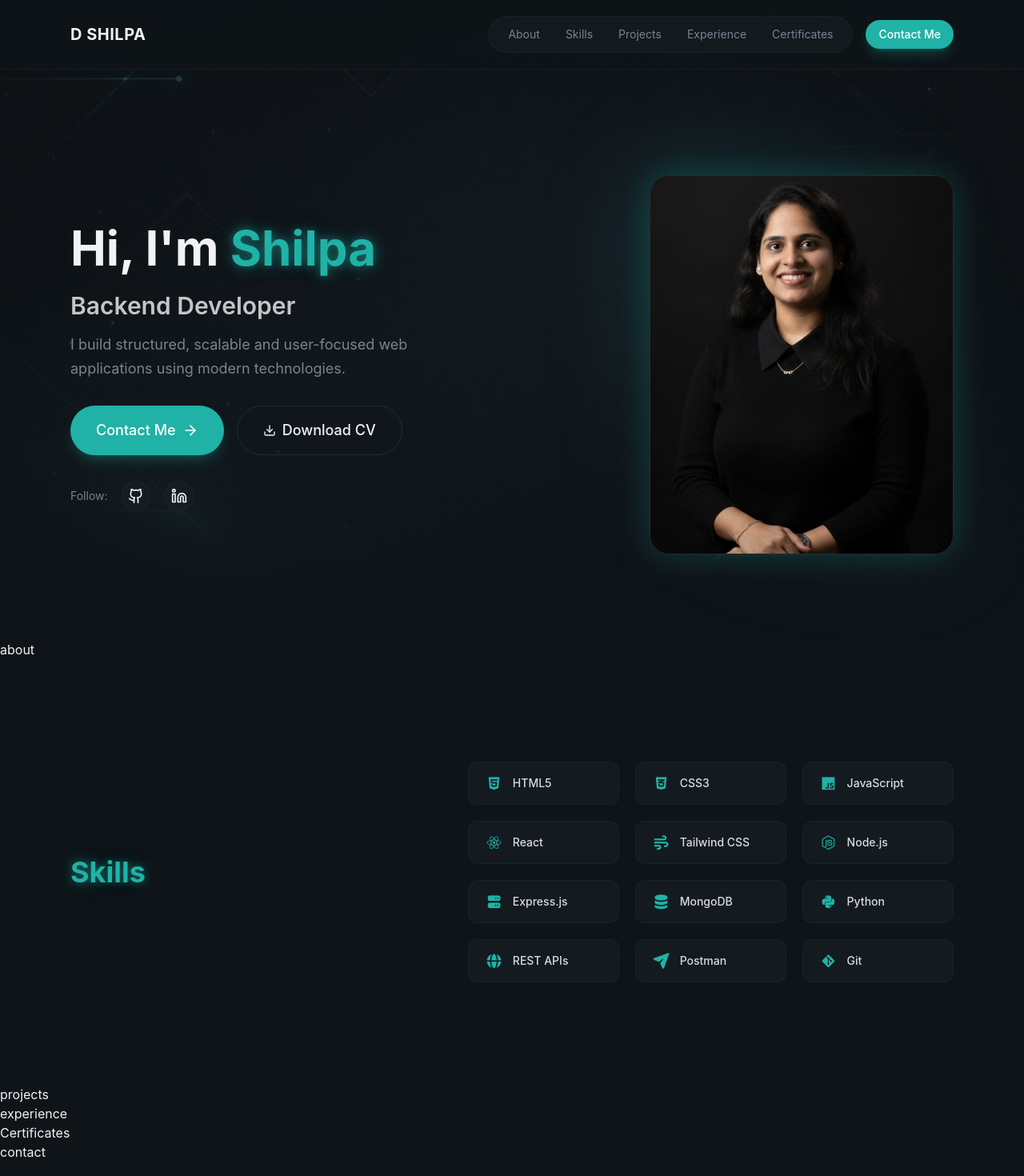
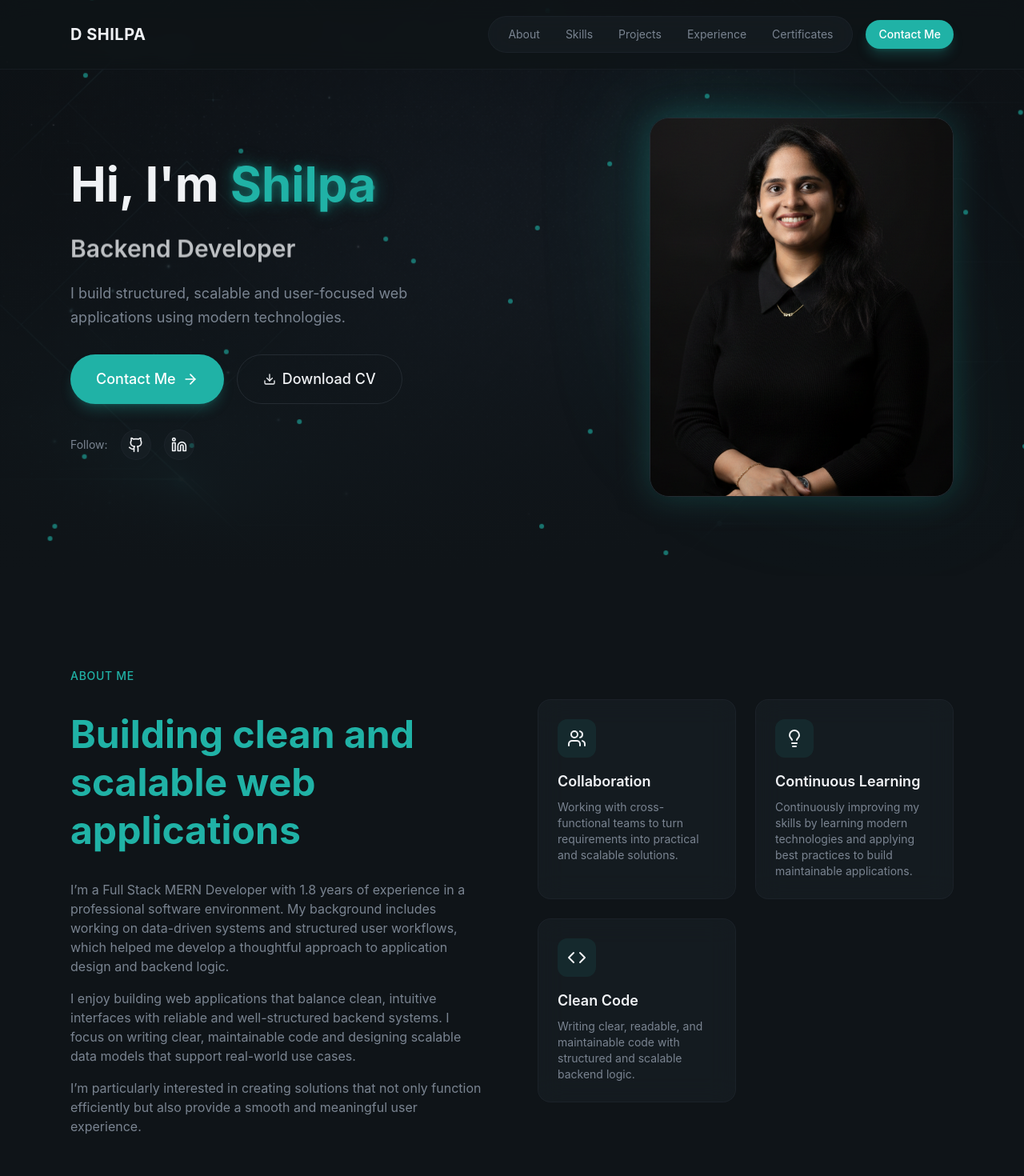
Before and after one commit to shilpad04/D-Shilpa-Portfolio, a React (Vite) app: page / in a window 1280 px wide. Shown: the top 1470 px of the page at 80% size. Built offline with nearby package versions, Linux system fonts and the light colour scheme.

Commit message:
UPDATED ABOUT SECTION

```diff
--- a/src/index.css
+++ b/src/index.css
@@ -26,6 +26,7 @@
 @layer base {
   html {
     scroll-behavior: smooth;
+    scroll-padding-top: 100px;
   }
 
   body {
--- a/src/sections/About.jsx
+++ b/src/sections/About.jsx
@@ -1,3 +1,91 @@
+import { Code, Lightbulb, Users } from "lucide-react";
+
+const highlights = [
+  {
+    icon: Users,
+    title: "Collaboration",
+    description:
+      "Working with cross-functional teams to turn requirements into practical and scalable solutions.",
+  },
+  {
+    icon: Lightbulb,
+    title: "Continuous Learning",
+    description:
+      "Continuously improving my skills by learning modern technologies and applying best practices to build maintainable applications.",
+  },
+  {
+    icon: Code,
+    title: "Clean Code",
+    description:
+      "Writing clear, readable, and maintainable code with structured and scalable backend logic.",
+  },
+];
+
 export const About = () => {
-    return <section>about</section>
-}
+  return (
+    <section id="about" className="py-20 lg:py-28 bg-background relative">
+      <div className="max-w-6xl mx-auto px-6 relative z-10">
+        <div className="grid lg:grid-cols-2 gap-16 items-center">
+
+          <div className="space-y-8">
+            <div className="animate-fade-in">
+              <span className="text-secondary-foreground text-sm font-medium tracking-wider uppercase">
+                About Me
+              </span>
+            </div>
+
+            <h2 className="text-4xl md:text-5xl font-bold leading-tight animate-fade-in animation-delay-100 text-secondary-foreground">
+              Building clean and scalable web applications
+            </h2>
+
+            <div
+            className="space-y-4 text-muted-foreground animate-fade-in animation-delay-200">
+              <p>
+                I’m a Full Stack MERN Developer with 1.8 years of experience in
+                a professional software environment. My background includes
+                working on data-driven systems and structured user workflows,
+                which helped me develop a thoughtful approach to application
+                design and backend logic.
+              </p>
+
+              <p>
+                I enjoy building web applications that balance clean, intuitive
+                interfaces with reliable and well-structured backend systems. I
+                focus on writing clear, maintainable code and designing scalable
+                data models that support real-world use cases.
+              </p>
+
+              <p>
+                I’m particularly interested in creating solutions that not only
+                function efficiently but also provide a smooth and meaningful
+                user experience.
+              </p>
+            </div>
+          </div>
+
+          <div className="grid sm:grid-cols-2 gap-6">
+            {highlights.map((item, idx) => (
+              <div
+                key={idx}
+                className={`glass p-6 rounded-2xl animate-fade-in animation-delay-${(idx + 1) * 100}`}
+              >
+                <div className="w-12 h-12 rounded-xl bg-primary/10 flex items-center justify-center mb-4 hover:bg-primary/20">
+                  <item.icon className="h-6 w-6" />
+                </div>
+
+                <h3 className="text-lg font-semibold mb-2">
+                  {item.title}
+                </h3>
+
+                <p className="text-sm text-muted-foreground">
+                  {item.description}
+                </p>
+              </div>
+            ))}
+          </div>
+
+        </div>
+      </div>
+    </section>
+  );
+};
--- a/src/sections/Hero.jsx
+++ b/src/sections/Hero.jsx
@@ -16,12 +16,11 @@ export const Hero = () => {
     const interval = setInterval(() => {
       setCurrentRole((prev) => (prev + 1) % roles.length);
     }, 2500);
-
     return () => clearInterval(interval);
   }, []);
 
   return (
-    <section className="relative min-h-[90vh] lg:min-h-screen flex items-start lg:items-center overflow-hidden pt-28 pb-16 lg:pb-0">
+    <section className="relative min-h-[85vh] lg:min-h-[90vh] flex items-start lg:items-center overflow-hidden pt-28 pb-16">
 
       {/* Background */}
       <div className="absolute inset-0">
@@ -33,37 +32,58 @@ export const Hero = () => {
         <div className="absolute inset-0 bg-gradient-to-b from-background/30 via-background/60 to-background" />
       </div>
 
+      {/* Floating Dots (Untouched) */}
+      <div className="absolute inset-0 overflow-hidden pointer-events-none z-0">
+        {[...Array(30)].map((_, i) => (
+          <div
+            key={i}
+            className="absolute w-1.5 h-1.5 rounded-full opacity-60"
+            style={{
+              backgroundColor: "#20B2A6",
+              left: `${Math.random() * 100}%`,
+              top: `${Math.random() * 100}%`,
+              animation: `slow-drift ${15 + Math.random() * 20}s ease-in-out infinite`,
+              animationDelay: `${Math.random() * 5}s`,
+            }}
+          />
+        ))}
+      </div>
+
+      {/* Content */}
       <div className="max-w-6xl mx-auto px-6 relative z-10 w-full">
 
-        {/* Updated Grid Ratio */}
-        <div className="grid lg:grid-cols-[1.2fr_0.8fr] gap-10 items-center">
+        {/* ONLY CHANGE IS HERE: gap-16 */}
+        <div className="grid lg:grid-cols-[1.2fr_0.8fr] gap-16 items-center">
 
           {/* LEFT SIDE */}
           <div className="space-y-6">
 
-            <div className="space-y-4">
+            {/* Heading */}
+            <div className="space-y-4 animate-fade-in animation-delay-100">
               <h1 className="text-4xl md:text-5xl lg:text-6xl font-bold leading-tight">
                 Hi, I'm{" "}
                 <span className="text-primary glow-text">
                   Shilpa
                 </span>
               </h1>
+            </div>
 
+            {/* Animated Role */}
             <h2
               key={currentRole}
-                className="text-2xl md:text-3xl font-semibold text-foreground/80 animate-fade-in"
+              className="text-2xl md:text-3xl font-semibold text-foreground/80 animate-fade-in animation-delay-200"
             >
               {roles[currentRole]}
             </h2>
 
-              <p className="text-lg text-muted-foreground max-w-md leading-relaxed">
+            {/* Description */}
+            <p className="text-lg text-muted-foreground max-w-md leading-relaxed animate-fade-in animation-delay-300">
               I build structured, scalable and user-focused web applications
               using modern technologies.
             </p>
-            </div>
 
             {/* Buttons */}
-            <div className="flex flex-wrap gap-4 pt-2">
+            <div className="flex flex-wrap gap-4 pt-2 animate-fade-in animation-delay-400">
               <Button size="lg">
                 Contact Me <ArrowRight className="w-5 h-5" />
               </Button>
@@ -74,7 +94,7 @@ export const Hero = () => {
             </div>
 
             {/* Social */}
-            <div className="flex items-center gap-4 pt-2">
+            <div className="flex items-center gap-4 pt-2 animate-fade-in animation-delay-500">
               <span className="text-sm text-muted-foreground">Follow:</span>
 
               <a
@@ -95,12 +115,12 @@ export const Hero = () => {
                 <Linkedin className="w-5 h-5" />
               </a>
             </div>
+
           </div>
 
           {/* RIGHT SIDE - PROFILE IMAGE */}
-          <div className="flex justify-center lg:justify-end mt-6 lg:mt-0">
+          <div className="flex justify-center lg:justify-end mt-6 lg:mt-0 animate-fade-in animation-delay-300">
 
-            {/* Slightly Reduced Desktop Width */}
             <div className="relative w-72 sm:w-80 md:w-96 lg:w-[380px]">
 
               {/* Glow Background */}
--- a/src/sections/Skills.jsx
+++ b/src/sections/Skills.jsx
@@ -35,14 +35,11 @@ export const Skills = () => {
     <section
       id="skills"
       ref={sectionRef}
-      className="py-28 lg:py-32 relative"
+      className="py-20 lg:py-32 relative"
     >
       <div className="max-w-6xl mx-auto px-6">
-
-        {/* Updated Grid */}
         <div className="grid lg:grid-cols-[1fr_1.4fr] gap-16 items-center">
 
-          {/* LEFT SIDE */}
           <div className="flex justify-center lg:justify-start items-center">
             <h2
               className={`text-4xl font-bold text-primary glow-text transition-all duration-700 ${
@@ -53,9 +50,7 @@ export const Skills = () => {
             </h2>
           </div>
 
-          {/* RIGHT SIDE */}
           <div className="grid grid-cols-2 sm:grid-cols-3 gap-5">
-
             {skills.map((skill, index) => (
               <div
                 key={skill.name}
@@ -76,11 +71,9 @@ export const Skills = () => {
                 </span>
               </div>
             ))}
-
           </div>
 
         </div>
-
       </div>
     </section>
   );
```
Also changed, not shown: src/App.jsx (+15 -15 lines). Lines whose indentation alone changed are shown as unchanged.
